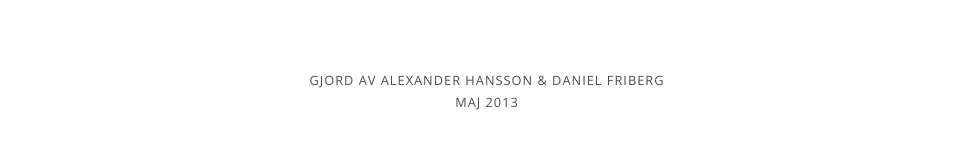
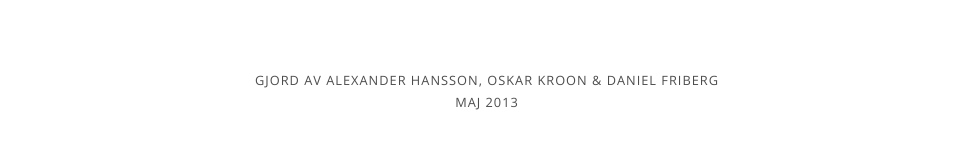
Before and after one commit to danfri86/Portabal-Format-Laboration, a plain HTML site: page index.html in a window 1280 px wide. Shown: the part 1815-1963 px from the top of the page, without its empty margins (153-1126 px from the left). Drawn offline with nearby package versions, Linux system fonts and the light colour scheme; no server answers.

Commit message:
La till Oskar på index.html

```diff
--- a/index.html
+++ b/index.html
@@ -132,7 +132,7 @@
 
 
 
-<footer><p>Gjord av Alexander Hansson & Daniel Friberg <br> maj 2013</footer>
+<footer><p>Gjord av Alexander Hansson, Oskar Kroon & Daniel Friberg <br> maj 2013</footer>
 
 <script type="application/javascript" src="incl/functions.js"></script>
 <script type="application/javascript" src="incl/script.js"></script>
```
